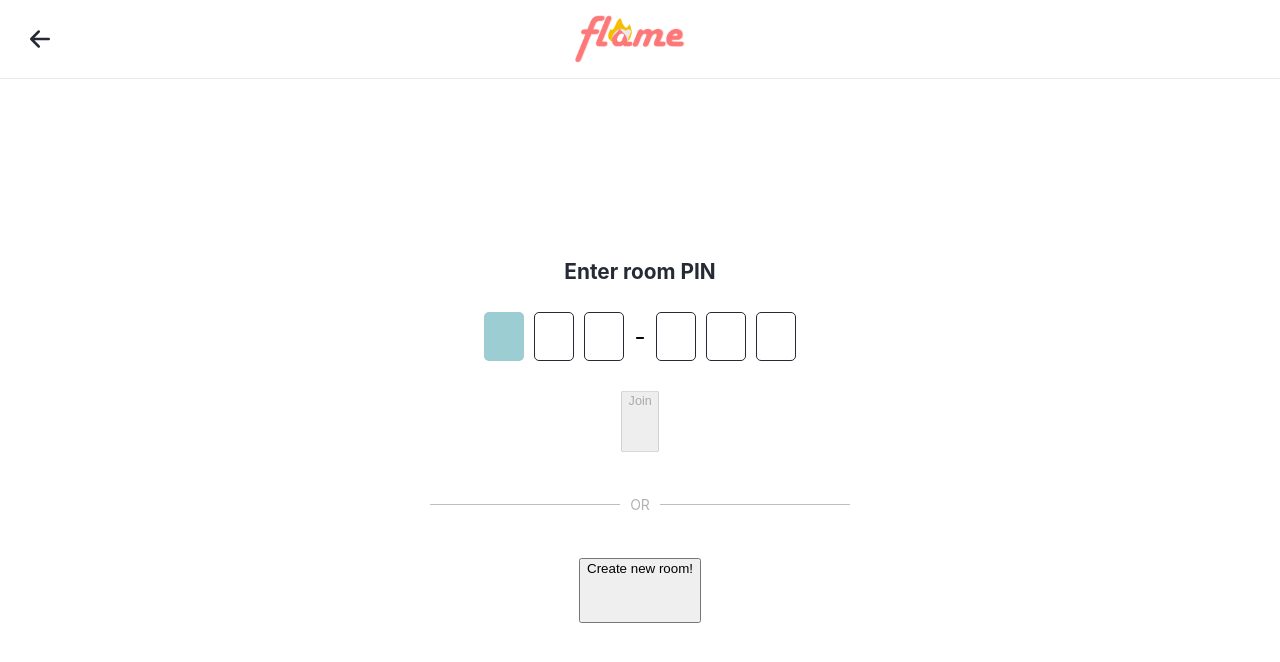
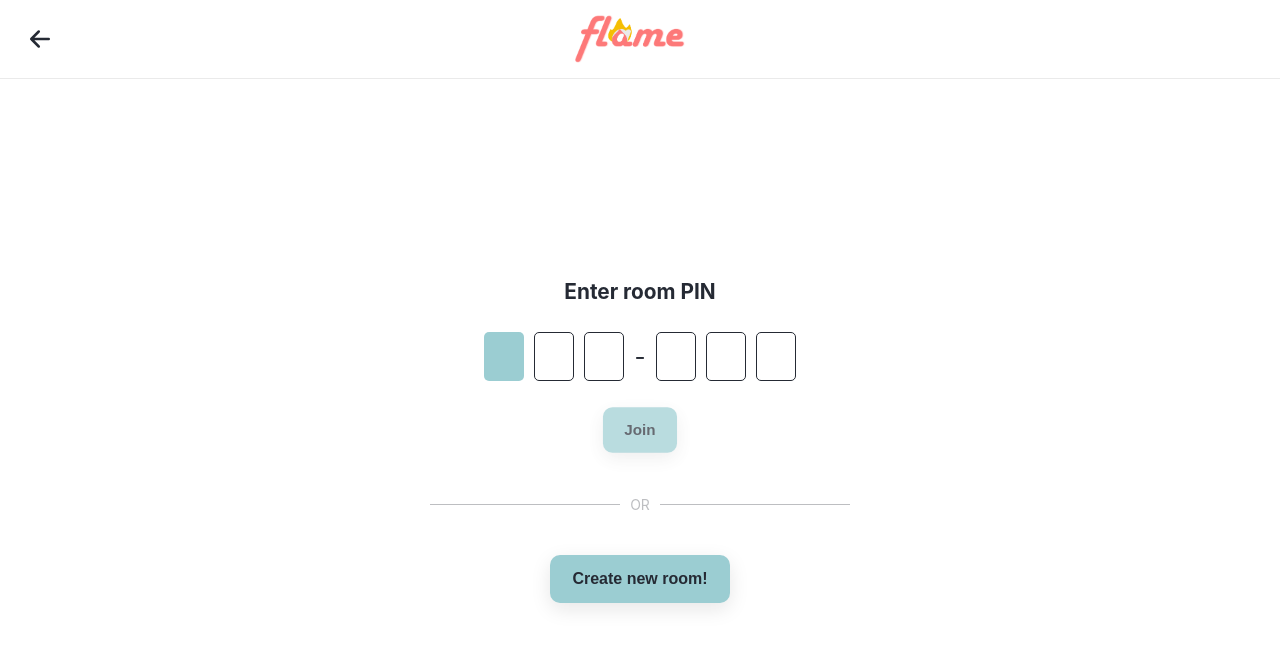
Before and after one commit to simoneschifano/flame, a React (Vite) app: page /new-game/choose-room in a window 1280 px wide. Shown: the top 662 px of the page. Built offline with nearby package versions, Linux system fonts and the light colour scheme.

Commit message:
feat: small fixes & improvements

```diff
--- a/src/index.scss
+++ b/src/index.scss
@@ -23,14 +23,7 @@ body {
   width: 100vw;
 }
 
-p,
-h1,
-h2,
-h3,
-h4,
-h5,
-h6,
-a {
+* {
   color: $color-black;
 }
 
--- a/src/pages/NewGame/components/AvatarList/index.jsx
+++ b/src/pages/NewGame/components/AvatarList/index.jsx
@@ -1,6 +1,6 @@
 import { AVATARS } from "@/shared/helpers/constants";
 import styles from "./index.module.scss";
-import { useGameContext } from "../../helpers/hooks";
+import { useGameContext } from "@/pages/NewGame/helpers/hooks";
 import { getCleanedUpClassNames } from "@/shared/helpers/utilities";
 
 const AvatarList = () => {
--- a/src/pages/NewGame/components/ProgressBar/index.jsx
+++ b/src/pages/NewGame/components/ProgressBar/index.jsx
@@ -1,5 +1,5 @@
 import { memo } from "react";
-import { useGameContext } from "../../helpers/hooks";
+import { useGameContext } from "@/pages/NewGame/helpers/hooks";
 import styles from "./index.module.scss";
 
 const ProgressBar = memo(() => {
--- a/src/pages/NewGame/components/Timer/index.jsx
+++ b/src/pages/NewGame/components/Timer/index.jsx
@@ -1,9 +1,9 @@
 import PropTypes from "prop-types";
 import { useState, useEffect, useRef, useCallback } from "react";
-import { TIMER_DURATION } from "../../helpers/constants";
+import { TIMER_DURATION } from "@/pages/NewGame/helpers/constants";
 import styles from "./index.module.scss";
 import stopwatchIcon from "@/assets/svg/stopwatch.svg";
-import { useGameContext } from "../../helpers/hooks";
+import { useGameContext } from "@/pages/NewGame/helpers/hooks";
 import { getCleanedUpClassNames } from "@/shared/helpers/utilities";
 
 const Timer = ({ shouldStop, onExpire }) => {
--- a/src/shared/components/Button/index.jsx
+++ b/src/shared/components/Button/index.jsx
@@ -3,9 +3,16 @@ import styles from "./index.module.scss";
 import Loader from "../Loader";
 import { useClassNames } from "@/shared/helpers/hooks";
 
-const Button = ({ children, disabledMessage, isLoading, ...props }) => {
+const Button = ({
+  children,
+  className,
+  disabledMessage,
+  isLoading,
+  ...props
+}) => {
   const classNames = useClassNames([
     styles.Button,
+    className,
     isLoading && styles["Button--loading"],
   ]);
 
@@ -28,6 +35,7 @@ const Button = ({ children, disabledMessage, isLoading, ...props }) => {
 
 Button.propTypes = {
   children: PropTypes.node.isRequired,
+  className: PropTypes.string,
   disabled: PropTypes.bool,
   disabledMessage: PropTypes.string,
   isLoading: PropTypes.bool,
--- a/src/shared/components/Button/index.module.scss
+++ b/src/shared/components/Button/index.module.scss
@@ -1,5 +1,6 @@
 .Button {
   position: relative;
+  transition: transform 0.5s;
 
   &-tooltip {
     z-index: $z-tooltip;
@@ -20,7 +21,7 @@
     &::after {
       content: " ";
       position: absolute;
-      top: 100%;
+      top: 99%;
       left: 50%;
       margin-left: -$spacing--sm;
       border-width: $spacing--sm;
@@ -51,7 +52,7 @@
     height: 48px;
     padding: 0 1.4rem;
     text-align: center;
-    transition: transform 0.3s, box-shadow 0.3s, filter 0.5s;
+    transition: transform 0.3s, box-shadow 0.3s, filter 0.5s, opacity 0.3s;
     white-space: nowrap;
     border: 0;
     touch-action: manipulation;
@@ -79,7 +80,7 @@
     pointer-events: none;
 
     .Button-ctaLoader {
-      transition: width 0.15s, opacity 0.3s 0.15s;
+      transition: width 0.15s, opacity 0.2s;
       opacity: 1;
       width: 44px;
     }
```
